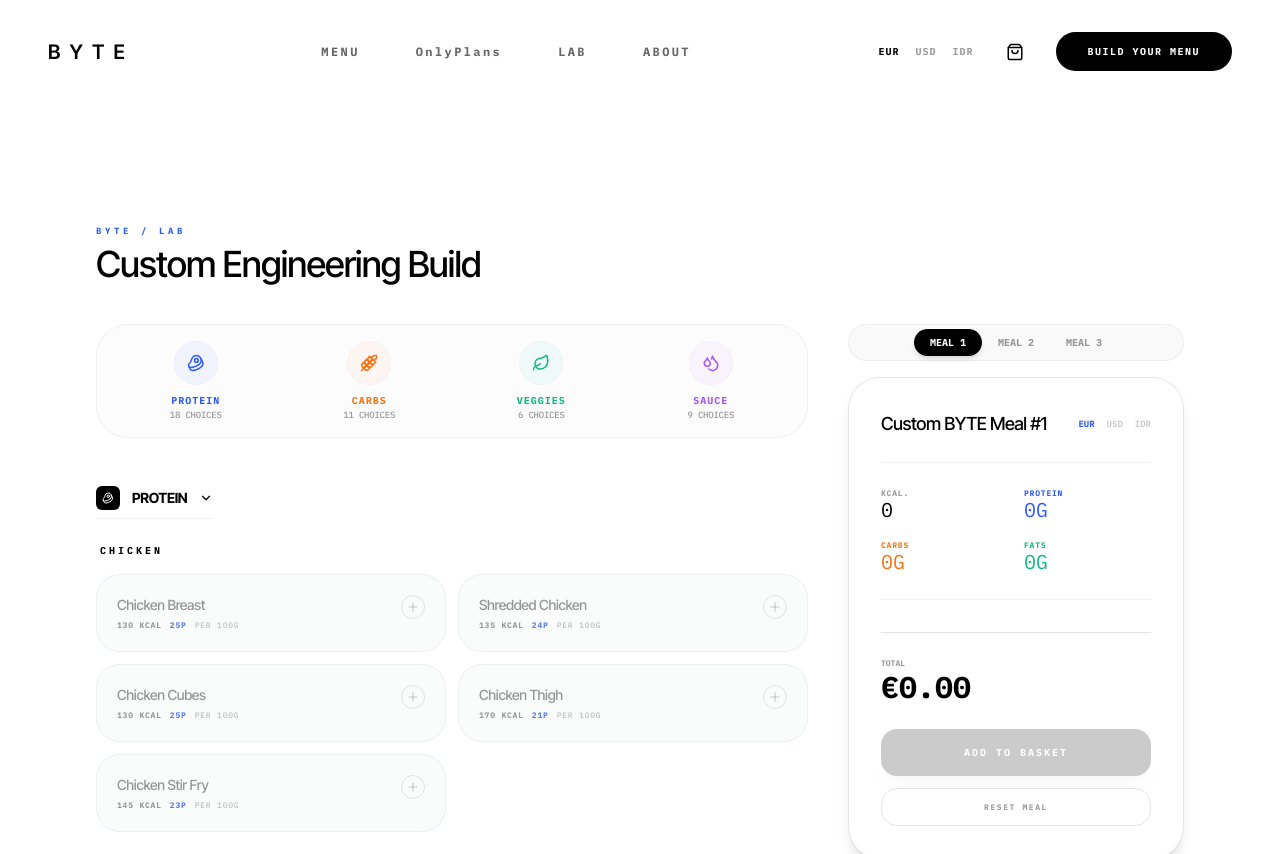
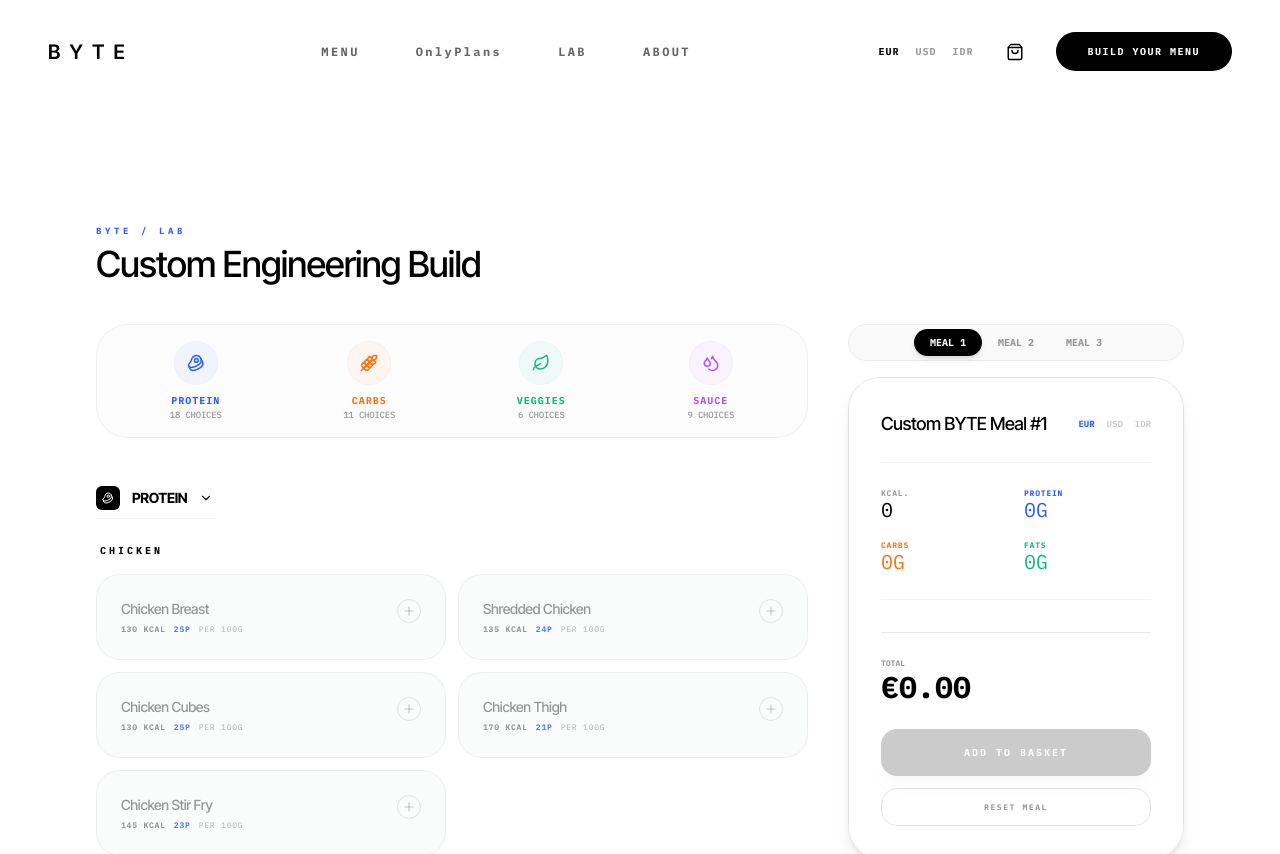
Before and after one commit to gitcipi/BYTELAB, a React (Vite) app: page /lab in a window 1280 px wide. Shown: the top 854 px of the page. Built offline with nearby package versions, Linux system fonts and the light colour scheme.

Commit message:
fix(lab): fix slider label overflow and increase card padding

```diff
--- a/src/pages/Lab.tsx
+++ b/src/pages/Lab.tsx
@@ -13,7 +13,7 @@ const RangeSlider = ({ value, min, max, step = 1, onChange, unit = 'G', isDark =
   return (
     <div className="space-y-4 pt-2">
       <div className="relative h-12 flex flex-col justify-end">
-        <div className="absolute top-0 mb-2" style={{ left: `calc(${percentage}% - 12px)` }}>
+        <div className="absolute top-0 mb-2" style={{ left: `${percentage}%`, transform: `translateX(-${percentage}%)` }}>
           <span className={`text-[10px] font-mono font-bold px-2 py-1 rounded border whitespace-nowrap ${isDark ? 'text-accent bg-accent/10 border-accent/20' : 'text-accent bg-accent/5 border-accent/10'}`}>
             {value}{unit}
           </span>
@@ -284,7 +284,7 @@ const ByteLab = ({ currency: initialCurrency }: { currency: string }) => {
 
                       return (
                         <div key={opt.name} className={`relative rounded-[24px] border transition-all duration-300 ${isSelected ? 'bg-white border-black/20 shadow-sm' : 'bg-gray-50/80 border-black/5 hover:border-black/10'}`}>
-                          <div className="p-5 flex justify-between items-start">
+                          <div className="p-6 flex justify-between items-start">
                             <button
                               onClick={() => {
                                 if (!isSelected) toggleSelection(cat, opt.name);
```
